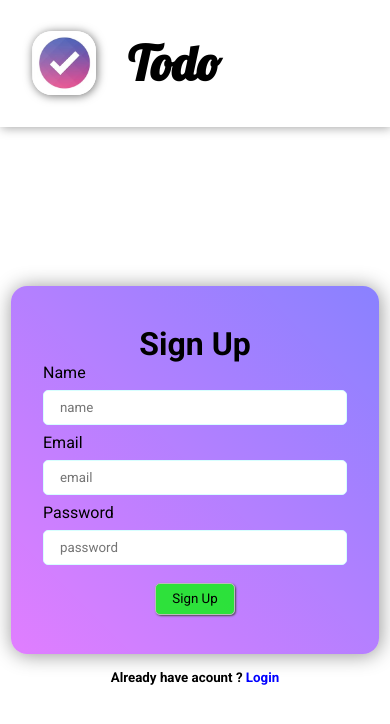
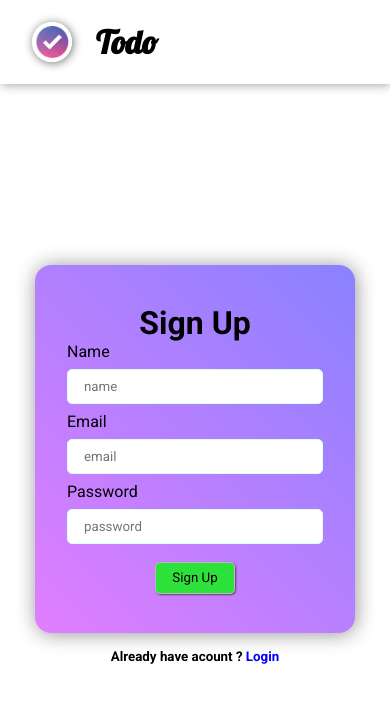
Before and after one commit to vinayak41/todo-app-MERN, a React (Create React App) app in the folder client/: page /signup in a window 390 px wide. Shown: the top 724 px of the page. Built offline with nearby package versions, Linux system fonts and the light colour scheme.

Commit message:
made responsive

```diff
--- a/client/src/App.css
+++ b/client/src/App.css
@@ -13,13 +13,18 @@
 }
 
 .app-body {
-    height: 85%;
+    height: 88%;
     width: 100%;
-    /* border: 1px solid black; */
-    /* background-color: rgba(212, 212, 212, 0.562); */
 }
 
 a {
     text-decoration: none;
     color: black;
 }
+
+@media screen and (max-width: 600px) {
+    .app-body {
+        height: 90%;
+        width: 100%;
+    }
+}
--- a/client/src/components/AddTodo/AddTodo.css
+++ b/client/src/components/AddTodo/AddTodo.css
@@ -17,6 +17,7 @@
     border: 2px solid rgb(72, 152, 255);
     border-radius: 7px;
     padding: 0.3rem 1.3rem;
+    padding-right: 2.5rem;
     font-size: 1.2rem;
     box-shadow: 1px 1px 4px rgb(72, 152, 255);
 }
--- a/client/src/components/Header/Header.css
+++ b/client/src/components/Header/Header.css
@@ -1,7 +1,7 @@
 @import url('https://fonts.googleapis.com/css2?family=Lobster&display=swap');
 .header {
     width: 100%;
-    height: 15%;
+    height: 12%;
     display: flex;
     align-items: center;
     box-shadow: 1px 1px 10px rgb(165, 165, 165);
@@ -9,8 +9,8 @@
 }
 
 .header .logo-container {
-    width: 4rem;
-    height: 4rem;
+    width: 3.5rem;
+    height: 3.5rem;
     margin-left: 2rem;
     border-radius: 20px;
     overflow: hidden;
@@ -23,7 +23,7 @@
 }
 
 .header .title{
-    margin-left: 2rem;
+    margin-left: 1.5rem;
     font-family: 'Lobster', cursive;
     font-size: 3rem;
     font-weight: 600;
@@ -42,3 +42,47 @@
     color: white;
     font-size: 1rem;
 }
+
+@media screen and (max-width: 600px) {
+    .header {
+        height: 10%;
+    }
+
+    .header .logo-container {
+        width: 3rem;
+        height: 3rem;
+    }
+
+    .header .title{
+        font-size: 2.5rem;
+    }
+
+    .header .logout-btn {
+        width: 5.rem;
+        height: 2.1rem;
+    }
+}
+
+@media screen and (max-width: 400px) {
+    .header {
+        height: 10%;
+    }
+
+    .header .logo-container {
+        width: 2.5rem;
+        height: 2.5rem;
+    }
+
+    .header .title{
+        font-size: 2rem;
+    }
+
+    .header .logout-btn {
+        width: 4rem;
+        height: 1.7rem;
+        right: 2rem;
+        font-size: 0.9rem;
+    }
+
+
+}
--- a/client/src/components/Login/Login.css
+++ b/client/src/components/Login/Login.css
@@ -58,3 +58,15 @@
 .login-page .text-btn span {
     color: blue;
 }
+
+@media screen and (max-width: 410px) {
+    .login-form {
+        max-width: 20rem;
+    }
+}
+
+@media screen and (max-width: 358px) {
+    .login-form {
+        width: 17rem;
+    }
+}
--- a/client/src/components/SignUp/SignUp.css
+++ b/client/src/components/SignUp/SignUp.css
@@ -64,3 +64,15 @@
 .signup-page .text-btn span {
     color: blue;
 }
+
+@media screen and (max-width: 410px) {
+    .signup-form {
+        max-width: 20rem;
+    }
+}
+
+@media screen and (max-width: 358px) {
+    .signup-form {
+        width: 17rem;
+    }
+}
--- a/client/src/components/TodoItem/TodoItem.css
+++ b/client/src/components/TodoItem/TodoItem.css
@@ -15,6 +15,7 @@
 .todo-item .text {
     width: 70%;
     font-family: 'Roboto', sans-serif;
+    padding: 0.3rem;
 }
 .done-btn {
     width: 2.8rem;
@@ -29,3 +30,16 @@
     border-style: none;
     color: rgb(255, 0, 0);
 }
+
+@media screen and (max-width: 430px) {
+    .todo-item .text {
+        font-size: 1rem;
+    }
+    .done-btn {
+        width: 2.5rem;
+    }
+
+    .delete-btn {
+        width: 2.5rem;
+    }
+}
--- a/client/src/components/TodoList/TodoList.css
+++ b/client/src/components/TodoList/TodoList.css
@@ -3,7 +3,7 @@
 .todo-list {
     width: 30rem;
     margin: 1rem auto;
-    margin-top: 10rem;
+    margin-top: 5rem;
     /* border: 1px solid rgb(221, 221, 221); */
 }
 
@@ -12,3 +12,9 @@
     font-family: 'Roboto', sans-serif;
     margin-top: 5rem;
 }
+
+@media screen and (max-width: 530px) {
+    .todo-list {
+        width: 84vw;
+    }
+}
```
